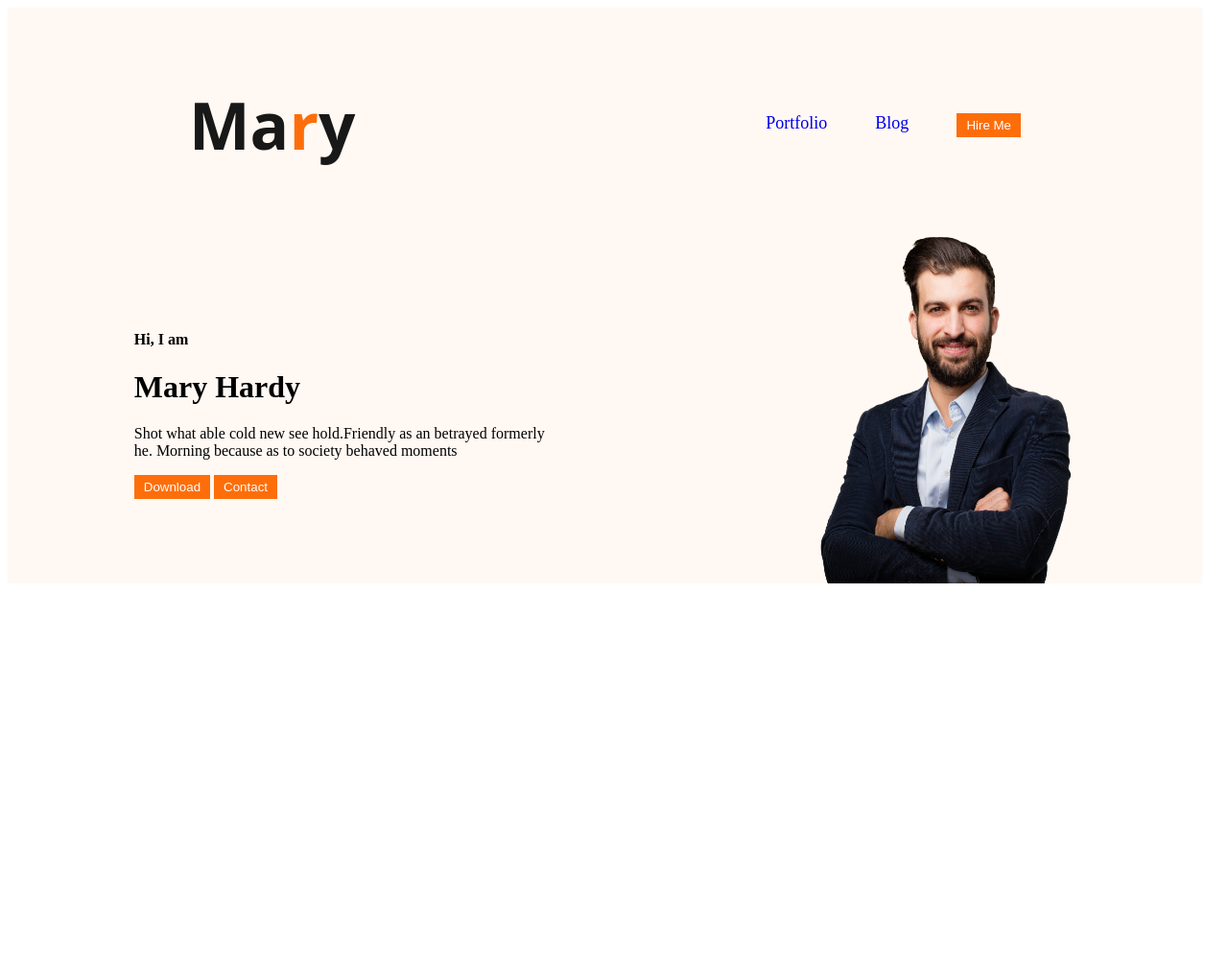
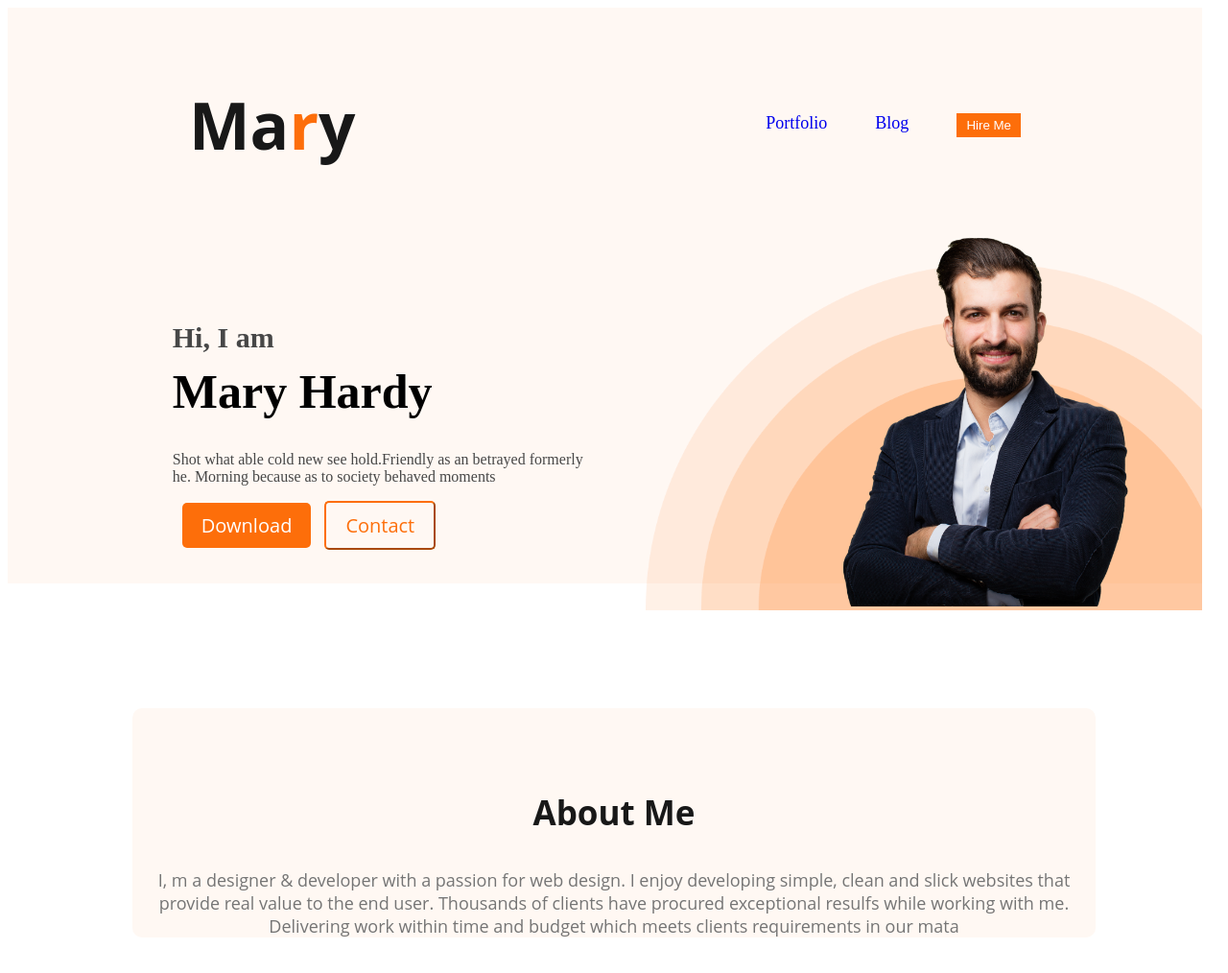
Before and after one commit to Badhon40/first-project-repo, a plain HTML site: page index.html in a window 1280 px wide. Shown: the whole page at 96% size. Before the commit the page ends 800 px from the top, so only its background shows below. Drawn offline with Linux system fonts and the light colour scheme.

Commit message:
main push

```diff
--- a/index.html
+++ b/index.html
@@ -23,18 +23,31 @@
         </nav>
         <div class="banner">
         <div class="greet">
-            <h4>Hi, I am</h4>
-            <h1>Mary Hardy</h1>
-            <p>Shot what able cold new see hold.Friendly as an betrayed formerly
+            <h4 class="hello">Hi, I am</h4>
+            <h1 class="name">Mary Hardy</h1>
+            <p class="about">Shot what able cold new see hold.Friendly as an betrayed formerly
                 <br>he. Morning because as to society behaved moments</p>
-                <button class="btn">Download</button>
-                <button class="btn btn-new">Contact</button>
+                <button class="btn1 btnn">Download</button>
+                <button class="btn1 btn-new">Contact</button>
          </div>
          <div>
             <img class="propic" src="hardy.png" alt="">
            <!--<img class="probac" src="header_bg.png" alt="">--> </div>
          </div>
     </header>
+    <main>
+        <div class="home">
+            <h3 class="abu">
+                About Me
+            </h3>
+            <p class="para">I, m a designer & developer with a passion for web design. I enjoy developing simple, clean and
+                slick websites that provide real value to the end user. Thousands of clients have procured
+                exceptional resulfs while working with me. Delivering work within time and budget which meets
+                clients requirements in our mata</p>
+        </div>
+
+    </main>
+
 
 </body>
 </html>
--- a/style.css
+++ b/style.css
@@ -47,9 +47,73 @@ a{
     display: flex;
     justify-content: space-around;
     align-items: center;
+    background-image: url('header_bg.png');
+    background-repeat: no-repeat;
+    background-position: bottom right;
+    background-size: 580px;
+
 }
  .banner .propic{
-    width: 290px;
-    height: 376px;
-   /*background: url(<path-to-image>), lightgray -192.573px 0px /            173.656% 100% no-repeat;*/
+    width: 330px;
+    height: 400px;
+    padding-bottom: 0px;
+    padding-left: 100px;
+
+ }
+ .hello{
+    font-size: 30px;
+    color:#474747;
+    margin-bottom: 10px;
+ }
+ .name{
+    font-size: 50px;
+    margin-top: 0px;
+ }
+ p{
+    color: #474747;
+ }
+ .greet{
+    padding-left: 100px;
+ }
+ .btn1{
+    font-size: 20px;
+    padding: 10px 20px;
+    border-radius: 5px;
+    margin-left: 10px;
+    background-color: #FD6E0A;
+    color: white;
+    font-family:Open Sans ;
+ }
+.btn-new{
+    color: #FD6E0A;
+    background-color: #FFF8F3;
+    border-color: #FD6E0A;
+
 }
+.btnn{
+    border: none;
+}
+.abu{
+    color:  #181818;
+    text-align: center;
+    font-family: Open Sans;
+    font-size: 35px;
+    font-style: normal;
+    font-weight: 700;
+
+}
+.para{
+    color:#757575;
+    text-align: center;
+    font-family: Open Sans;
+    font-size: 18px;
+    font-style: normal;
+    font-weight: 400;
+
+}
+.home{
+    border-radius: 10px;
+    background: #FFF8F3;
+    padding-top: 50px;
+    margin: 130px;
+}
```
